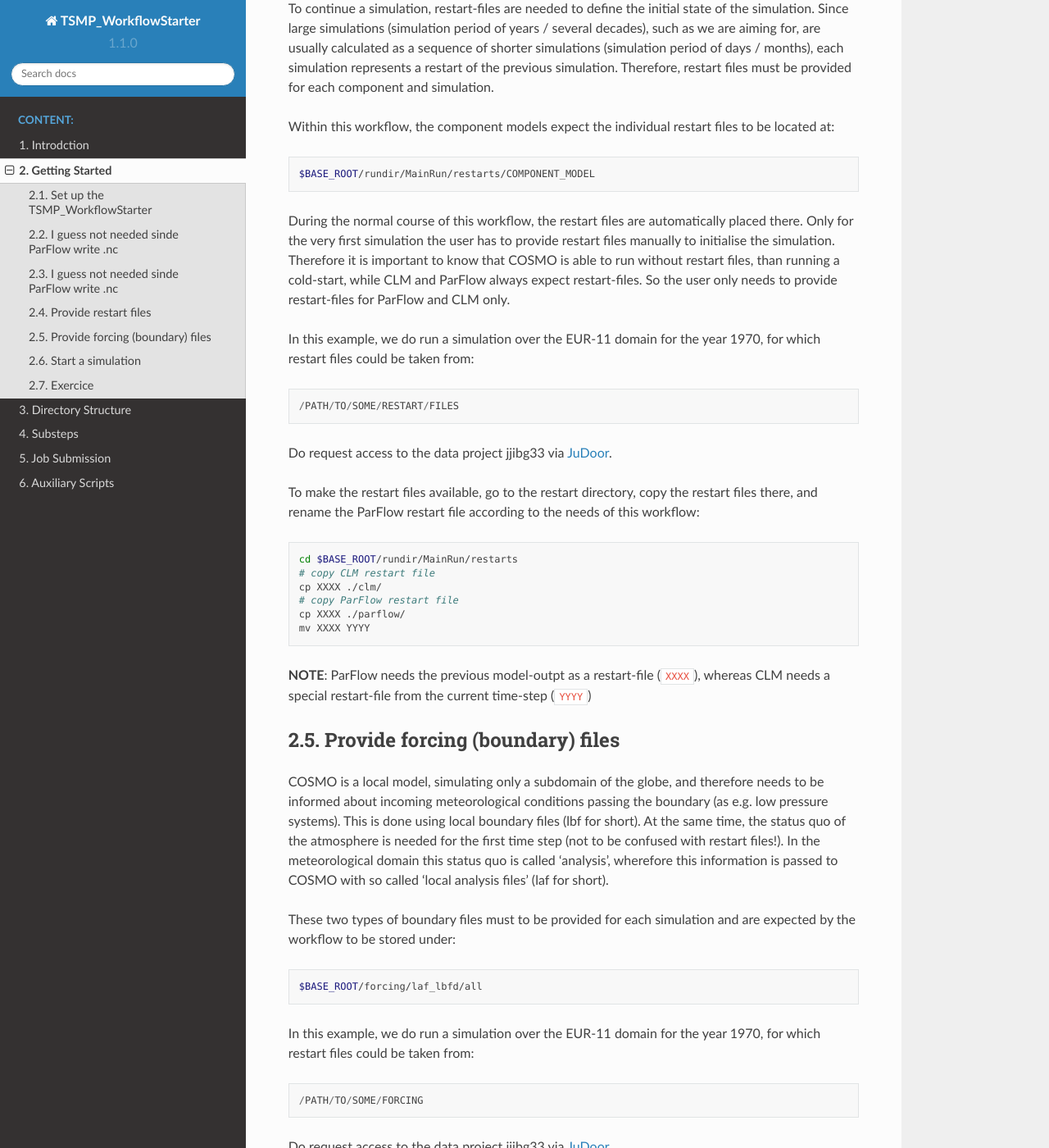
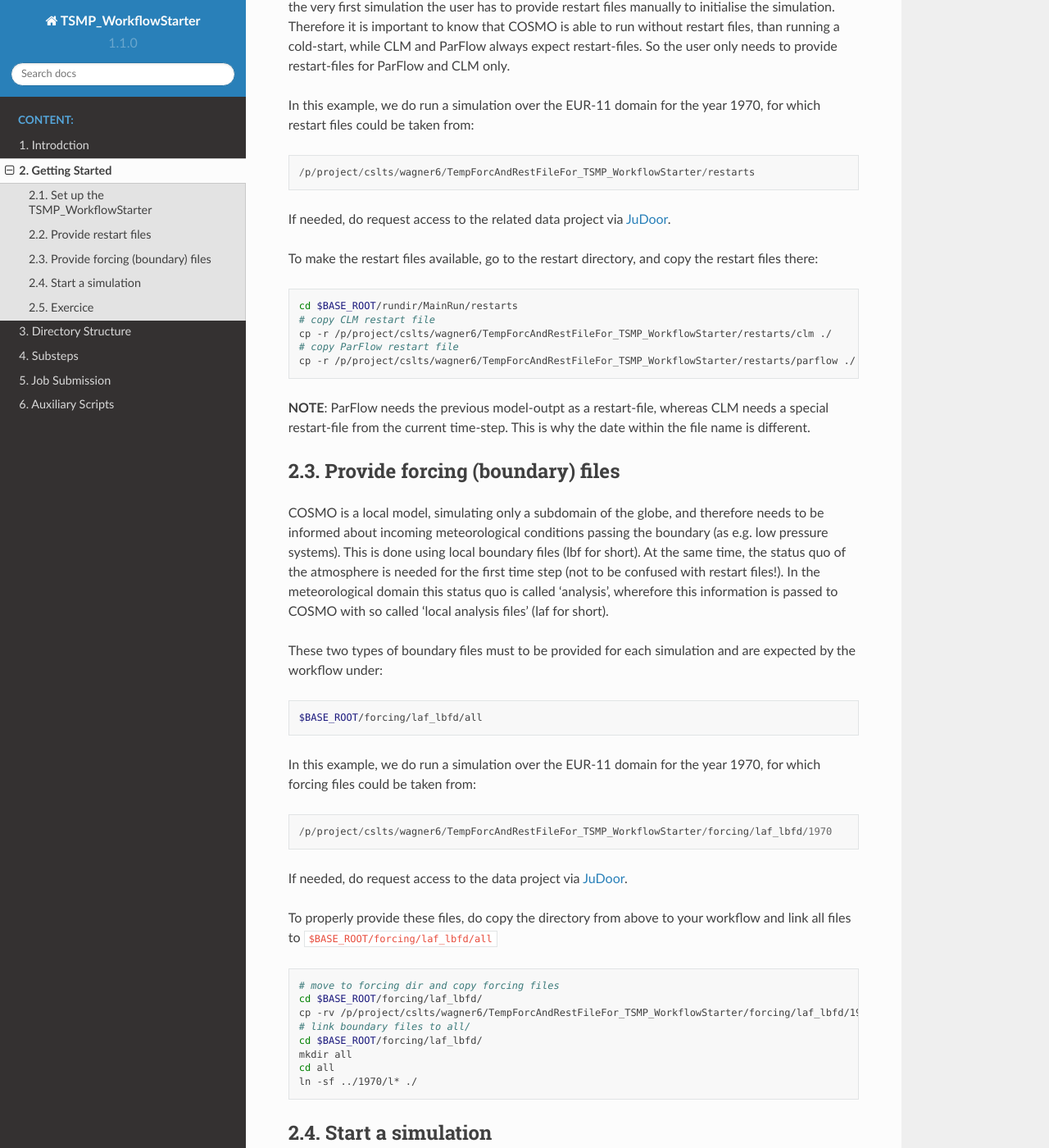
Before and after one commit to niklaswr/TSMP_WorkflowStarter, a Sphinx documentation site: the page built from doc/content/gettingstarted.md, in a window 1280 px wide and 1400 px high, scrolled down 1796 px. Shown: the whole window at 82% size. Built offline with Sphinx 7.4.7 and the Read the Docs theme 2.0.0, drawn with Linux system fonts in a browser that asks for light colours; some of the changed text lies outside the part shown.

Commit message:
Update doc/content/gettingstarted.md
- add missing locations where to find restart and forcing files
- clean unused sections

````diff
--- a/doc/content/gettingstarted.md
+++ b/doc/content/gettingstarted.md
@@ -21,22 +21,14 @@ export BASE_ROOT=$(pwd)
 CLM, and Oasis) into `src/TSMP/`,
 
 ``` bash
-cd ${TSMP_DIR}
+cd ${BASE_ROOT}/src/TSMP
+export TSMP_DIR=$(pwd)
 git clone https://icg4geo.icg.kfa-juelich.de/ModelSystems/tsmp_src/cosmo5.01_fresh.git  cosmo5_1
 git clone -b v3.12.0 https://github.com/parflow/parflow.git                             parflow
 git clone https://icg4geo.icg.kfa-juelich.de/ModelSystems/tsmp_src/clm3.5_fresh.git     clm3_5
 git clone https://icg4geo.icg.kfa-juelich.de/ModelSystems/tsmp_src/oasis3-mct.git       oasis3-mct
 ```
-----
-I guess not needed sinde ParFlow write .nc
-----
-Patch `ParFlow` to enable writing out `et.pfb` where usually compilation with CLM is needed, but not possible with TSMP:
-``` bash
-patch ${TSMP_DIR}/parflow3_2/pfsimulator/parflow_lib/solver_richards.c ${BASE_ROOT}/ctrl/externals/ParFlowPatches/patch2writeSourceAndSinksWithoutCLM/patch_solver_richards.c
-```
-----
-I guess not needed sinde ParFlow write .nc
-----
+
 and build the binaries.
 
 ``` bash
@@ -105,27 +97,25 @@ In this example, we do run a simulation over the EUR-11 domain for the year
 1970, for which restart files could be taken from:
 
 ```
-/PATH/TO/SOME/RESTART/FILES
+/p/project/cslts/wagner6/TempForcAndRestFileFor_TSMP_WorkflowStarter/restarts
 ```
 
-Do request access to the data project jjibg33 via [JuDoor](https://judoor.fz-juelich.de/login).
+If needed, do request access to the related data project via [JuDoor](https://judoor.fz-juelich.de/login).
 
-To make the restart files available, go to the restart directory, copy the
-restart files there, and rename the ParFlow restart file according to the
-needs of this workflow:
+To make the restart files available, go to the restart directory, and copy the
+restart files there:
 
 ``` bash
 cd $BASE_ROOT/rundir/MainRun/restarts
 # copy CLM restart file
-cp XXXX ./clm/
+cp -r /p/project/cslts/wagner6/TempForcAndRestFileFor_TSMP_WorkflowStarter/restarts/clm ./
 # copy ParFlow restart file
-cp XXXX ./parflow/
-mv XXXX YYYY
+cp -r /p/project/cslts/wagner6/TempForcAndRestFileFor_TSMP_WorkflowStarter/restarts/parflow ./
 ```
 **NOTE**:
-ParFlow needs the previous model-outpt as a restart-file
-(`XXXX`), whereas CLM needs a special restart-file from the
-current time-step (`YYYY`)
+ParFlow needs the previous model-outpt as a restart-file, whereas CLM needs a
+special restart-file from the current time-step. This is why the date within
+the file name is different.
 
 ## Provide forcing (boundary) files
 
@@ -139,38 +129,33 @@ information is passed to COSMO with so called ‘local analysis files’  (laf f
 short).
 
 These two types of boundary files must to be provided for each simulation and
-are expected by the workflow to be stored under:
+are expected by the workflow under:
 
 ``` bash
 $BASE_ROOT/forcing/laf_lbfd/all
 ```
 
 In this example, we do run a simulation over the EUR-11 domain for the year
-1970, for which restart files could be taken from:
+1970, for which forcing files could be taken from:
 
 ```
-/PATH/TO/SOME/FORCING
+/p/project/cslts/wagner6/TempForcAndRestFileFor_TSMP_WorkflowStarter/forcing/laf_lbfd/1970
 ```
 
-Do request access to the data project jjibg33 via [JuDoor](https://judoor.fz-juelich.de/login).
+If needed, do request access to the data project via [JuDoor](https://judoor.fz-juelich.de/login).
 
-To properly provide these files, do extract related `.tar` archive, uncompress
-all files inside, and link those files to `$BASE_ROOT/forcing/laf_lbfd/all`
+To properly provide these files, do copy the directory from above to your
+workflow and link all files to `$BASE_ROOT/forcing/laf_lbfd/all`
 ``` bash
-# extract boundary fiels to desrired location
+# move to forcing dir and copy forcing files
 cd $BASE_ROOT/forcing/laf_lbfd/
-tar -xvf XXX.tar --directory ./
-# uncompress boundary-files
-cd $BASE_ROOT/ctrl
-sbatch ./aux_gunzip.sh $BASE_ROOT/forcing/laf_lbfd/1970/*gz
+cp -rv /p/project/cslts/wagner6/TempForcAndRestFileFor_TSMP_WorkflowStarter/forcing/laf_lbfd/1970 ./
 # link boundary files to all/
-cd $BASE_ROOT/forcing/laf_lbfd/all
-ln -sf ../1971/l* ./
+cd $BASE_ROOT/forcing/laf_lbfd/
+mkdir all
+cd all
+ln -sf ../1970/l* ./
 ```
-
-`aux_gunzip.sh` is a wrapper for running uncompromising (gunzip) in parallel
-on compute node. This simply speeds up the progress of uncompromising, as each
-year requires many boundary files, which takes a very long time on a single CPU.
 
 ## Start a simulation
 
````
